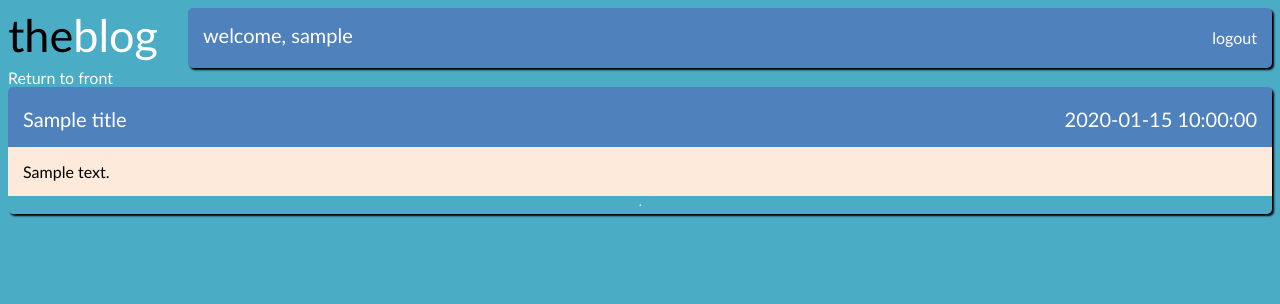
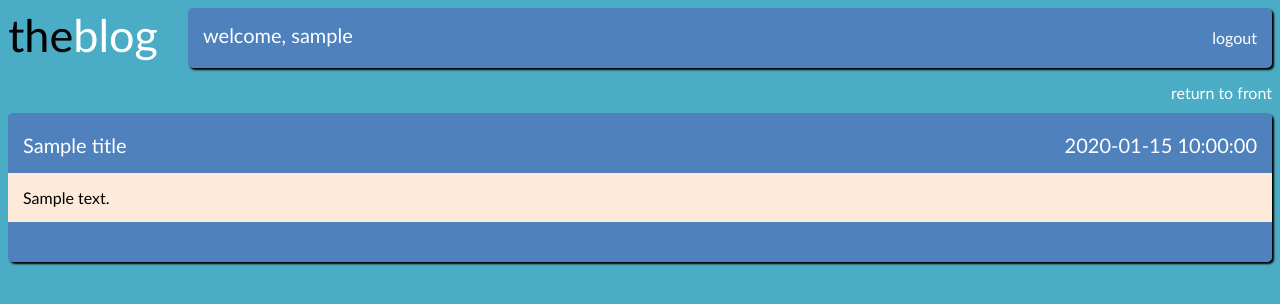
Before and after one commit to twprobasco/theblog, a Python web app: template templates/permalink.html in a window 1280 px wide. Shown: the top 304 px of the page. Run offline with Jinja, Linux system fonts and the light colour scheme; the template is opened without the code that fills it: most values are stand-ins (such as "Sample title", 1, 10 or a date in 2020).

Commit message:
styled permalink page

```diff
--- a/static/main.css
+++ b/static/main.css
@@ -229,3 +229,21 @@ a{
     border-bottom-right-radius: 5px;
     border-bottom-left-radius: 5px;
 }
+
+/* styling for permalink page */
+.blogpost-pl{
+    display: flex;
+    flex-direction: column;
+    width: 100%;
+    border-radius: 5px;
+    box-shadow: 2px 2px 2px black;
+}
+
+#front-redirect{
+    width: 150px;
+    height: 30px;
+    margin-left: auto;
+    margin-top: 15px;
+    text-align: right;
+}
+/* styling for newpost page */
--- a/templates/permalink.html
+++ b/templates/permalink.html
@@ -2,14 +2,16 @@
 
 {% block content %}
 
-<a href="front">Return to front</a>
+<div id="front-redirect">
+	<a href="front">return to front</a>
+</div>
 
-<div class="blogpost">
+<div class="blogpost-pl">
 	<div class="blogpost-heading">
 		<div class="blogpost-title">{{title}}</div>
 		<div class="blogpost-datetime">{{created}}</div>
 	</div>
 	<div class="blogpost-content">{{content}}</div>
-	<hr>
+	<div class="blogpost-trailer"></div>
 </div>
 {% endblock %}
```
